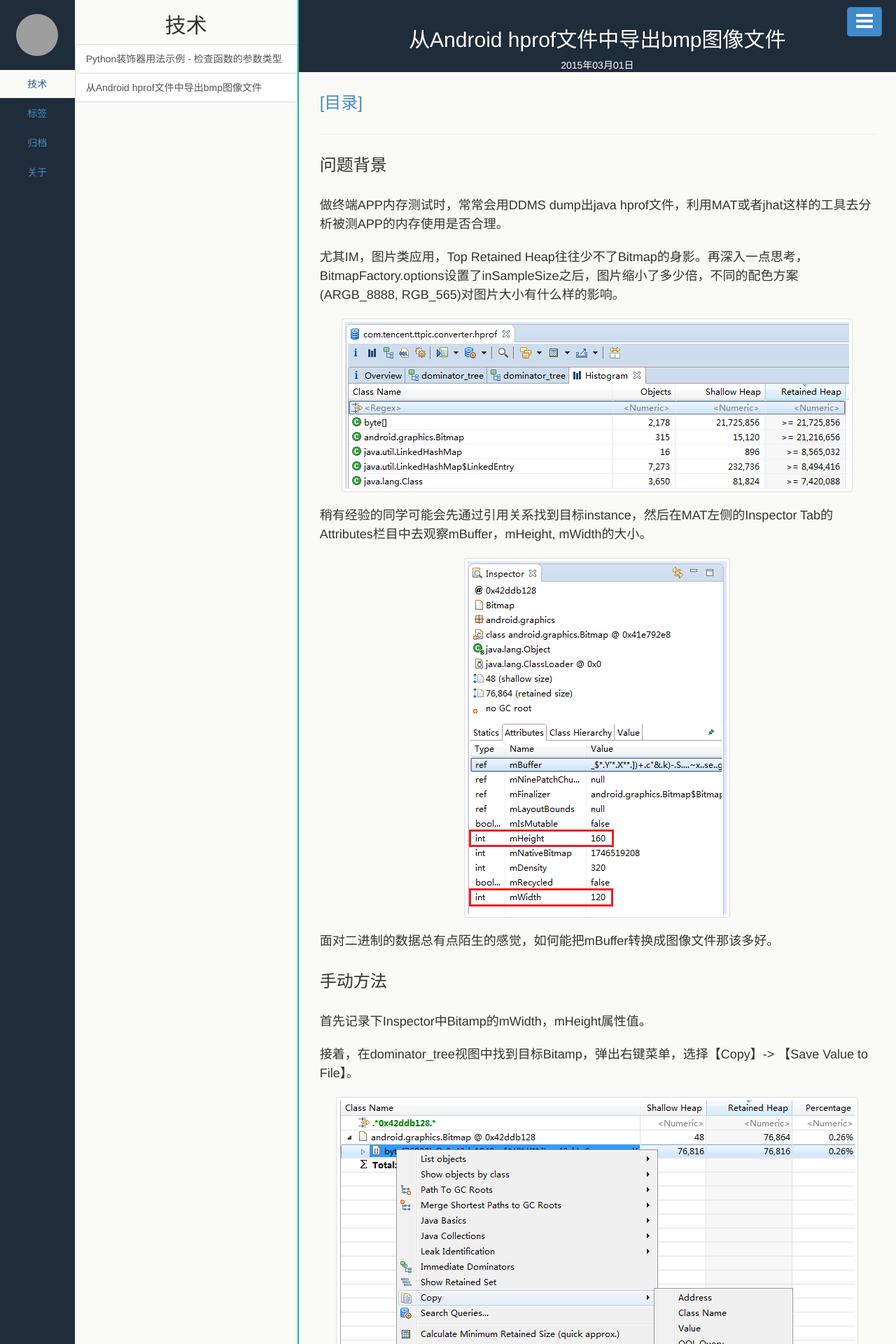
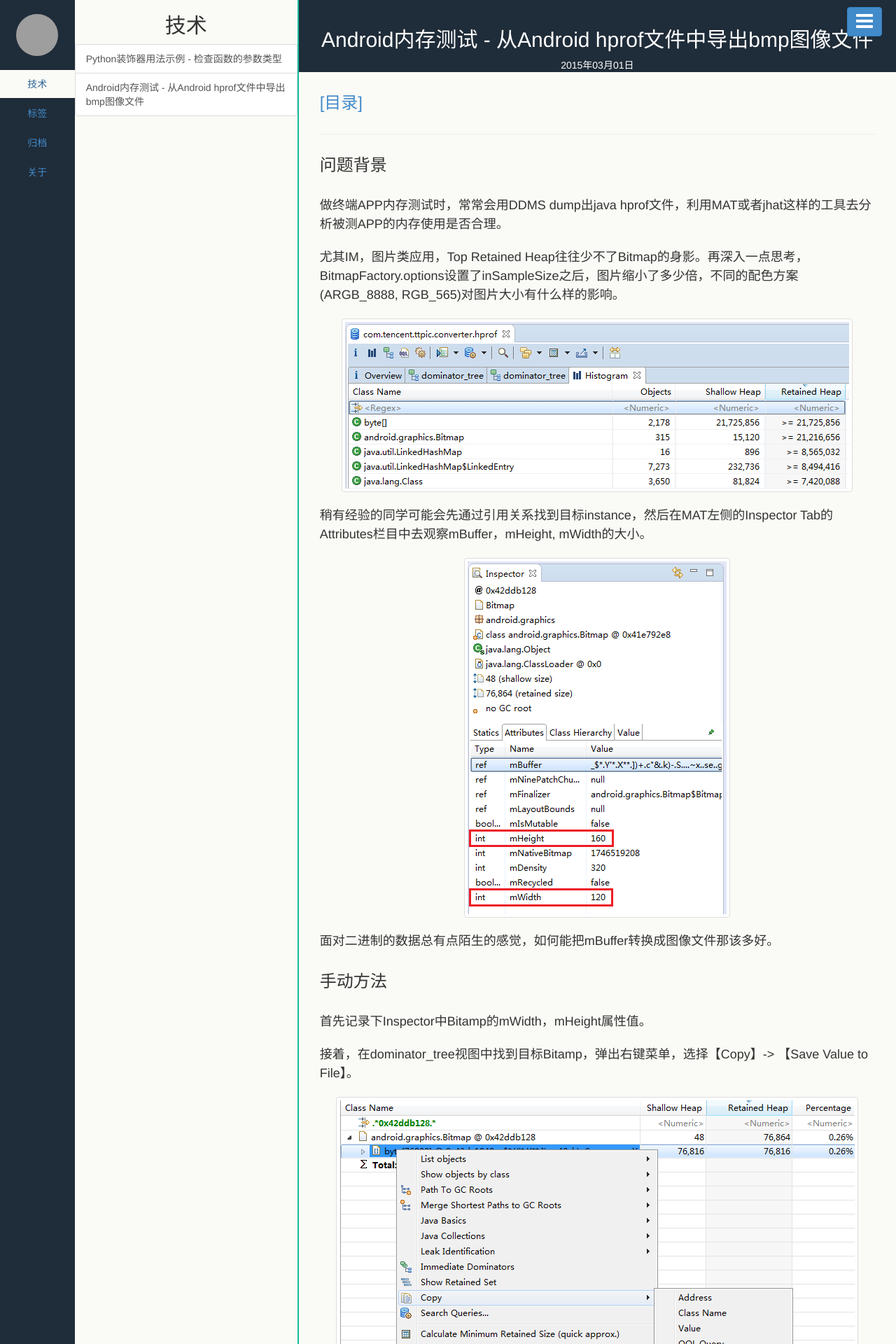
Before and after one commit to yanjian824/yanjian824.github.io, a Jekyll site: the page built from _posts/2015-03-01-android-memory-testing-export-bmp-file-from-android-hprof.md, in a window 1280 px wide. Shown: the top 1920 px of the page at 70% size. Built offline with Jekyll 4.4.1, drawn with Linux system fonts in a browser that asks for light colours; grey boxes are pictures that could not be loaded.

Commit message:
update post's title

```diff
--- a/_posts/2015-03-01-export-bmp-file-from-android-hprof.md
+++ b/_posts/2015-03-01-android-memory-testing-export-bmp-file-from-android-hprof.md
@@ -1,6 +1,6 @@
 ---
 layout: post
-title: 从Android hprof文件中导出bmp图像文件
+title: Android内存测试 - 从Android hprof文件中导出bmp图像文件
 category: 技术
 tags: []
 keywords: Android,Bitmap,Hprof
```
